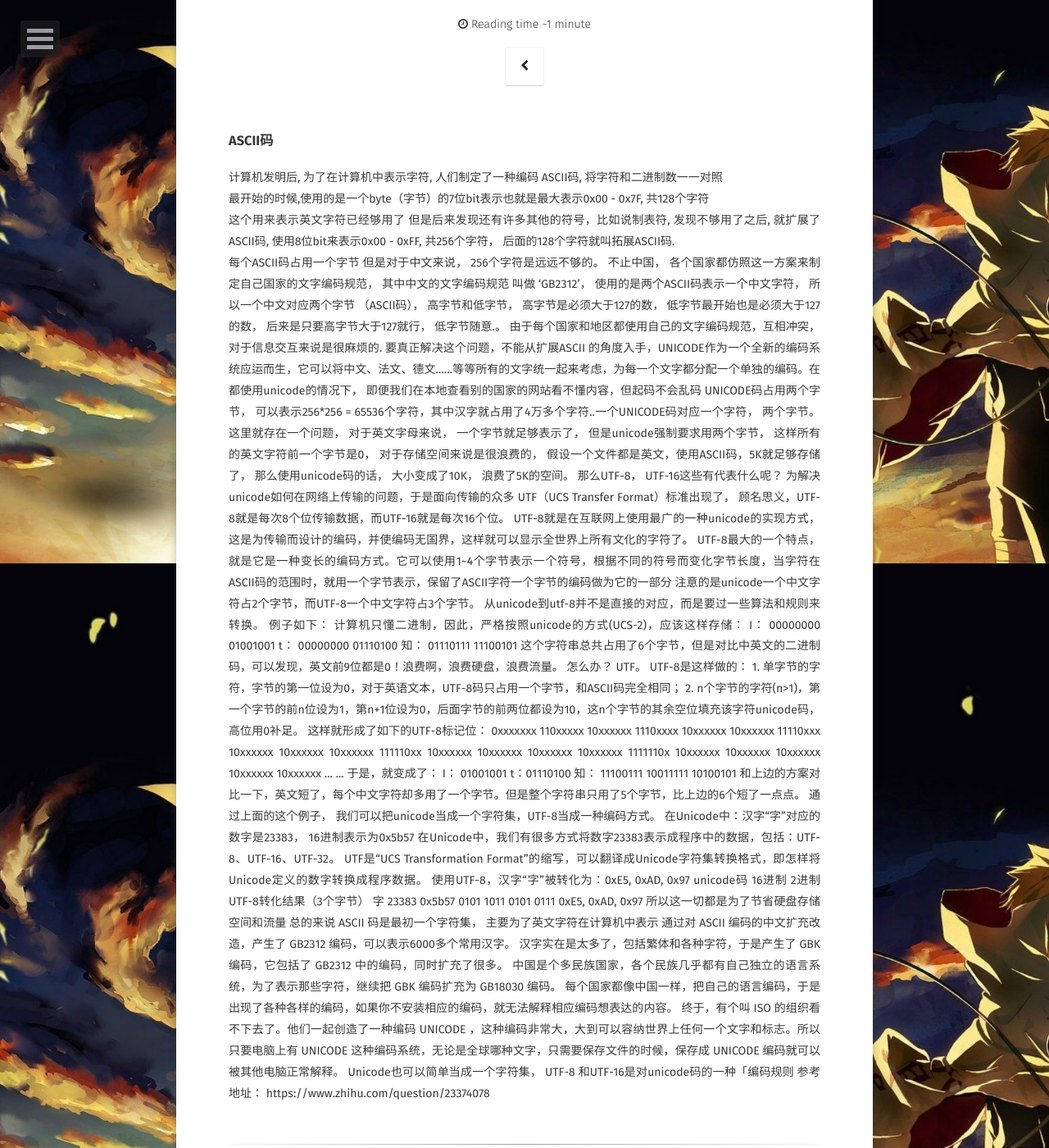
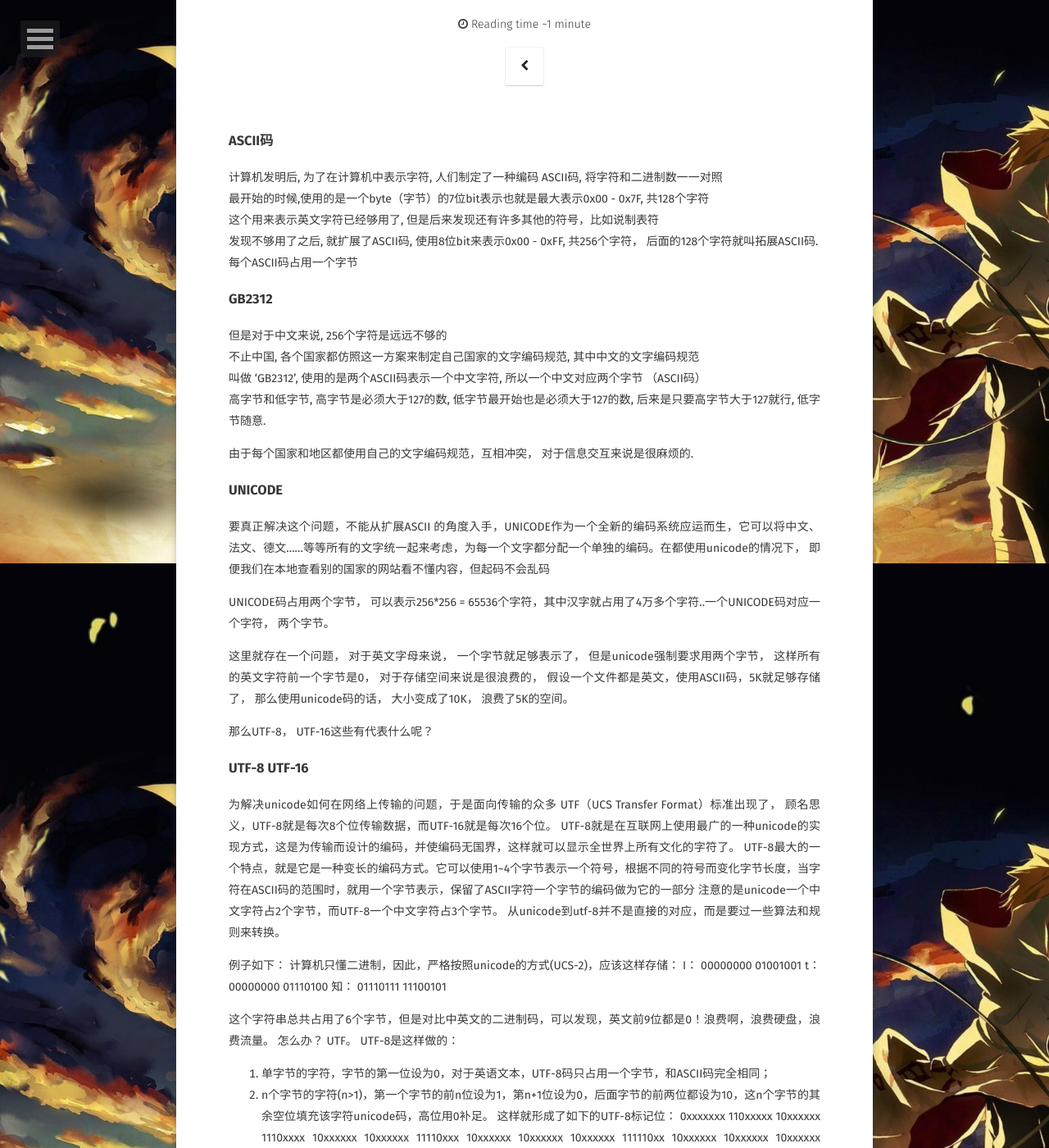
Before and after one commit to SJcz/SJcz.github.io, a Jekyll site: the page built from _posts/2019-04-30-计算机编码.md, in a window 1280 px wide and 1400 px high, scrolled down 213 px. Shown: the whole window at 82% size. Built offline with Jekyll 4.4.1, drawn with Linux system fonts in a browser that asks for light colours; some web fonts are replaced; our own code applies the rules of GitHub Pages for plain Markdown files; comment, search, counter and statistics services are not loaded; part of the change alters nothing that is shown; some of the changed text lies outside the part shown.

Commit message:
Update 2019-04-30-计算机编码.md

```diff
--- a/_posts/2019-04-30-计算机编码.md
+++ b/_posts/2019-04-30-计算机编码.md
@@ -1,18 +1,20 @@
 ### ASCII码
-<p>
 计算机发明后, 为了在计算机中表示字符, 人们制定了一种编码 ASCII码, 将字符和二进制数一一对照 <br>
 最开始的时候,使用的是一个byte（字节）的7位bit表示也就是最大表示0x00 - 0x7F, 共128个字符 <br>
-这个用来表示英文字符已经够用了
-但是后来发现还有许多其他的符号，比如说制表符, 发现不够用了之后, 就扩展了ASCII码, 使用8位bit来表示0x00 - 0xFF, 共256个字符， 后面的128个字符就叫拓展ASCII码. <br>
+这个用来表示英文字符已经够用了, 但是后来发现还有许多其他的符号，比如说制表符 <br>
+发现不够用了之后, 就扩展了ASCII码, 使用8位bit来表示0x00 - 0xFF, 共256个字符， 后面的128个字符就叫拓展ASCII码. <br>
 每个ASCII码占用一个字节
 
-但是对于中文来说， 256个字符是远远不够的。
-不止中国， 各个国家都仿照这一方案来制定自己国家的文字编码规范， 其中中文的文字编码规范
-叫做 ‘GB2312’， 使用的是两个ASCII码表示一个中文字符， 所以一个中文对应两个字节 （ASCII码），
-高字节和低字节， 高字节是必须大于127的数， 低字节最开始也是必须大于127的数， 后来是只要高字节大于127就行， 低字节随意.。
+
+### GB2312
+但是对于中文来说, 256个字符是远远不够的<br>
+不止中国, 各个国家都仿照这一方案来制定自己国家的文字编码规范, 其中中文的文字编码规范 <br>
+叫做 ‘GB2312’, 使用的是两个ASCII码表示一个中文字符, 所以一个中文对应两个字节 （ASCII码）<br>
+高字节和低字节, 高字节是必须大于127的数, 低字节最开始也是必须大于127的数, 后来是只要高字节大于127就行, 低字节随意.<br>
 
 由于每个国家和地区都使用自己的文字编码规范，互相冲突， 对于信息交互来说是很麻烦的.
 
+### UNICODE
 要真正解决这个问题，不能从扩展ASCII 的角度入手，UNICODE作为一个全新的编码系统应运而生，它可以将中文、法文、德文……等等所有的文字统一起来考虑，为每一个文字都分配一个单独的编码。在都使用unicode的情况下，  即便我们在本地查看别的国家的网站看不懂内容，但起码不会乱码
 
 UNICODE码占用两个字节， 可以表示256*256 = 65536个字符，其中汉字就占用了4万多个字符..一个UNICODE码对应一个字符， 两个字节。
@@ -22,6 +24,7 @@ UNICODE码占用两个字节， 可以表示256*256 = 65536个字符，其中汉
 
 那么UTF-8， UTF-16这些有代表什么呢？
 
+### UTF-8 UTF-16
 为解决unicode如何在网络上传输的问题，于是面向传输的众多 UTF（UCS Transfer Format）标准出现了，
 顾名思义，UTF-8就是每次8个位传输数据，而UTF-16就是每次16个位。
 UTF-8就是在互联网上使用最广的一种unicode的实现方式，这是为传输而设计的编码，并使编码无国界，这样就可以显示全世界上所有文化的字符了。
@@ -68,6 +71,7 @@ UTF是“UCS Transformation Format”的缩写，可以翻译成Unicode字符集
 
 所以这一切都是为了节省硬盘存储空间和流量
 
+### 最后
 总的来说
 ASCII 码是最初一个字符集， 主要为了英文字符在计算机中表示
 通过对 ASCII 编码的中文扩充改造，产生了 GB2312 编码，可以表示6000多个常用汉字。
```
